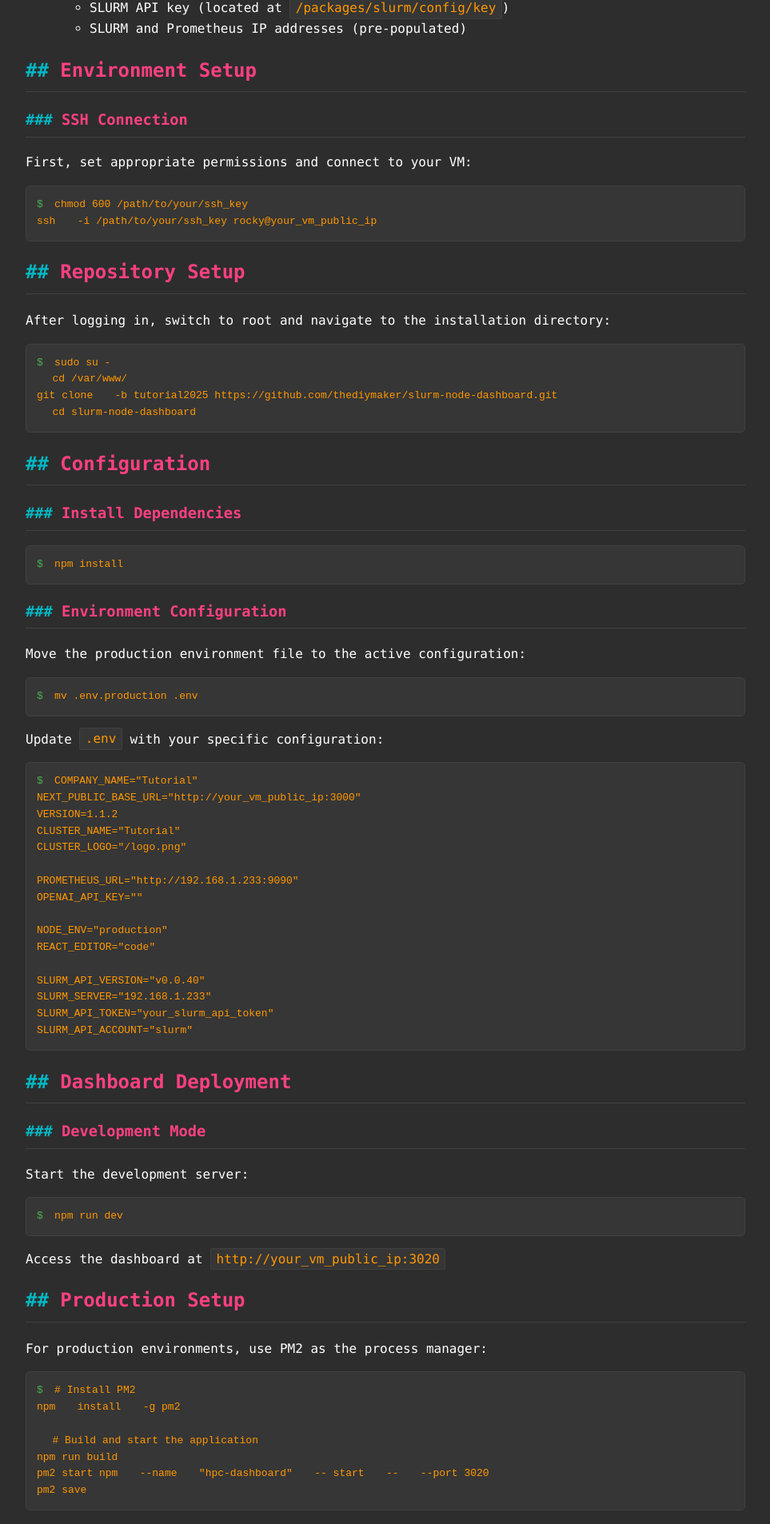
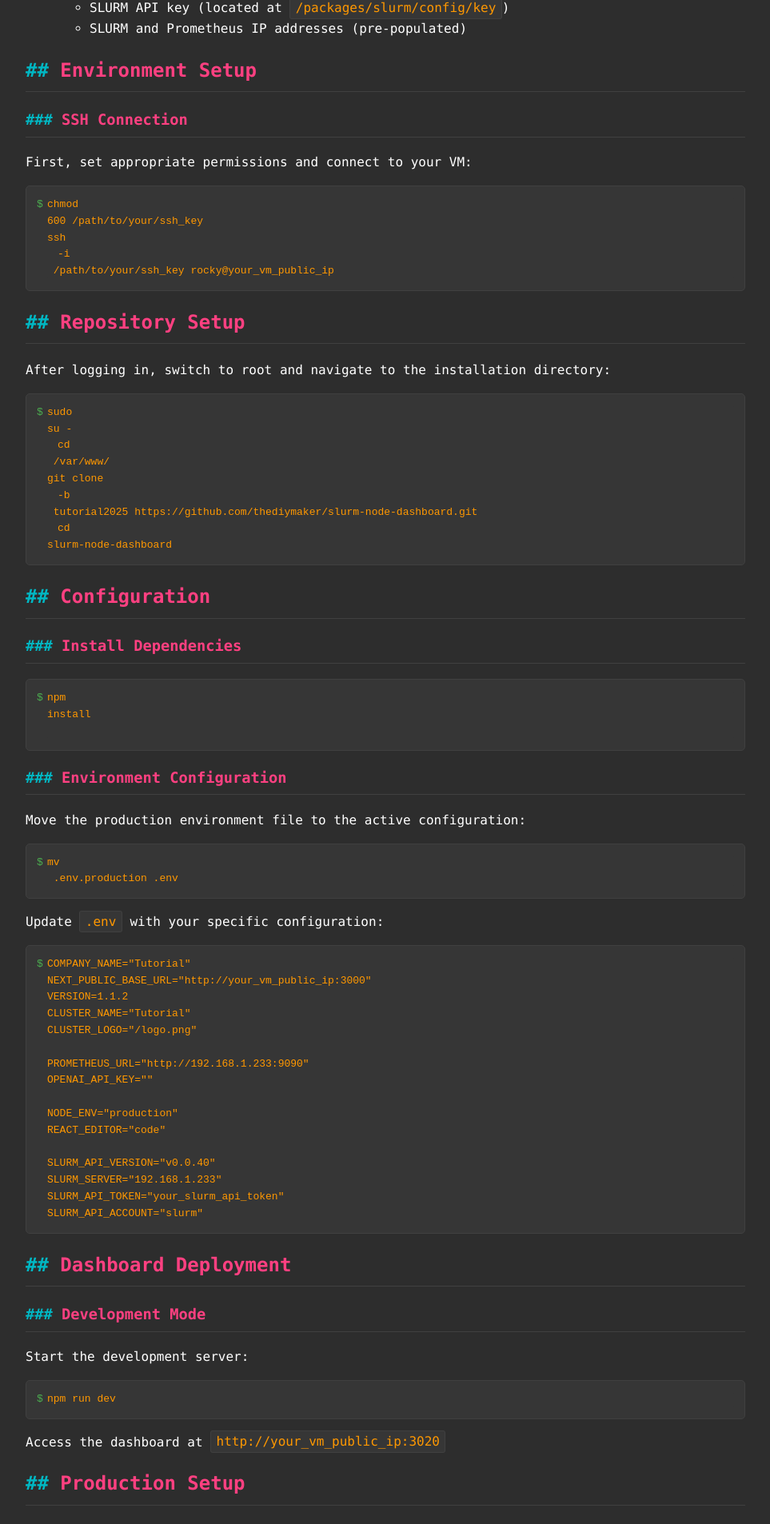
Before and after one commit to thediymaker/slurm-node-dashboard, a Jekyll site: the page built from docs/tutorial/good/2025/index.md, in a window 1280 px wide. Shown: the part 1004-2910 px from the top of the page at 80% size, without its empty margins (158-1121 px from the left). Built offline with Jekyll 4.4.1, drawn with Linux system fonts in a browser that asks for light colours.

Commit message:
updating theme

```diff
--- a/docs/_layouts/mac.html
+++ b/docs/_layouts/mac.html
@@ -166,21 +166,35 @@
         position: relative;
       }
 
+      pre {
+        position: relative;
+        padding-left: 2em;
+      }
+
       pre code {
         border: none;
         padding: 0;
         display: block;
+        position: relative;
       }
 
-      pre code::before {
-        content: "$ ";
+      /* Add dollar sign before the first line */
+      pre::before {
+        content: "$";
         color: #4caf50;
-        margin-right: 0.5em;
+        position: absolute;
+        left: 1em;
+        top: 1em;
       }
 
-      /* For multi-line code blocks, indent lines after the first line */
-      pre code > * + * {
-        padding-left: 1.5em;
+      /* Handle multi-line commands */
+      pre code span {
+        display: block;
+        padding-left: 1em;
+      }
+
+      pre code span:first-child {
+        padding-left: 0;
       }
 
       blockquote {
```
